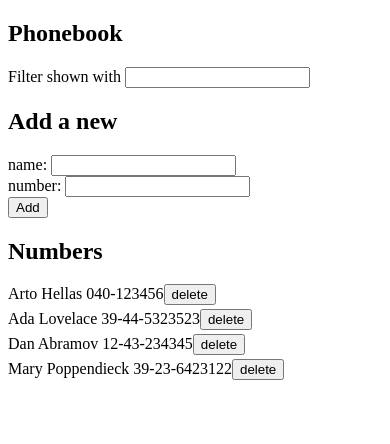
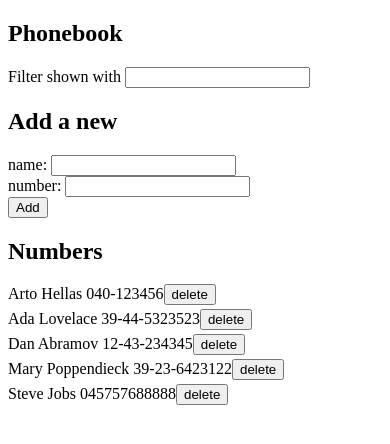
Before and after one commit to Lormanari/fullstack-2020, a React (Create React App) app in the folder part2/Phonebook/: page / in a window 390 px wide. Shown: the top 444 px of the page. Built offline with nearby package versions, Linux system fonts and the light colour scheme; data requests are answered from the project's data file.

Commit message:
2.18*: Phonebook step10

```diff
--- a/part2/Phonebook/db.json
+++ b/part2/Phonebook/db.json
@@ -19,6 +19,11 @@
       "name": "Mary Poppendieck",
       "number": "39-23-6423122",
       "id": 4
+    },
+    {
+      "name": "Steve Jobs",
+      "number": "045757688888",
+      "id": 5
     }
   ]
 }
--- a/part2/Phonebook/src/App.js
+++ b/part2/Phonebook/src/App.js
@@ -53,8 +53,20 @@ const App = () => {
 		const names = []
 		persons.map((person) => names.push(person.name))
 
+
 		if (names.includes(newName)) {
-			alert(`${newName} already added to phonebook`)
+
+			const confirmNewPhone = window.confirm(`${newName} is already added to phonebook, replace the old number with a new one?`)
+			if(confirmNewPhone === true) {
+				const id = persons.find(x => x.name === newName).id
+				const person = persons.find(p => p.id === id)
+				const changedPerson = {...person, number: newNumber}
+				personService
+				.update(id, changedPerson)
+				.then(returnedPerson => {
+					setPersons(persons.map(person => person.id !== id ? person : returnedPerson))
+				})
+			}
 		} else {
 			// axios.post('http://localhost:3001/persons', personObject)
 			personService
--- a/part2/Phonebook/src/services/persons.js
+++ b/part2/Phonebook/src/services/persons.js
@@ -17,8 +17,14 @@ const remove = (id) => {
 	return request.then(response => response)
 }
 
+const update = (id, newObject) => {
+	const request = axios.put(`${baseUrl}/${id}`, newObject)
+	return request.then(response => response.data)
+}
+
 export default {
   getAll,
   create,
-  remove
+  remove,
+  update
 }
```
